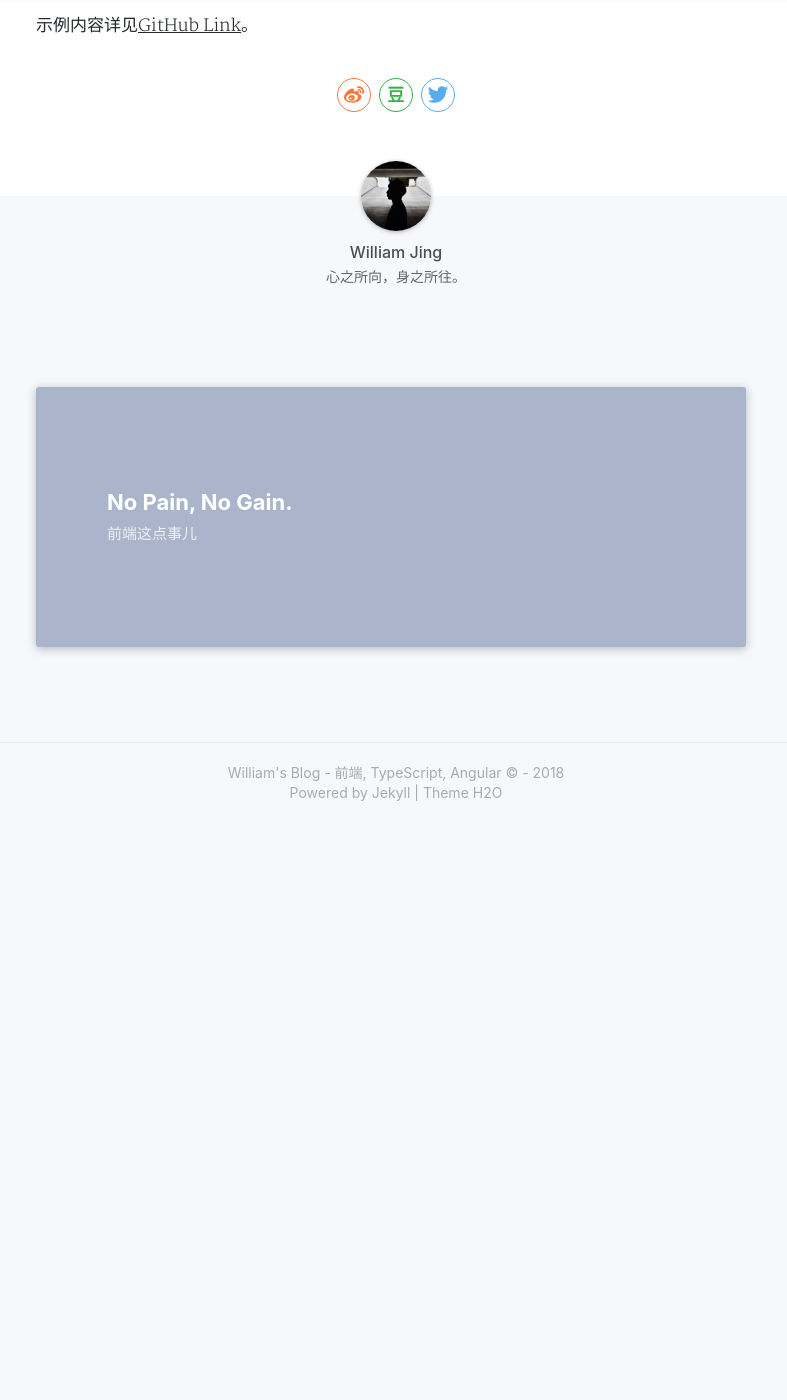
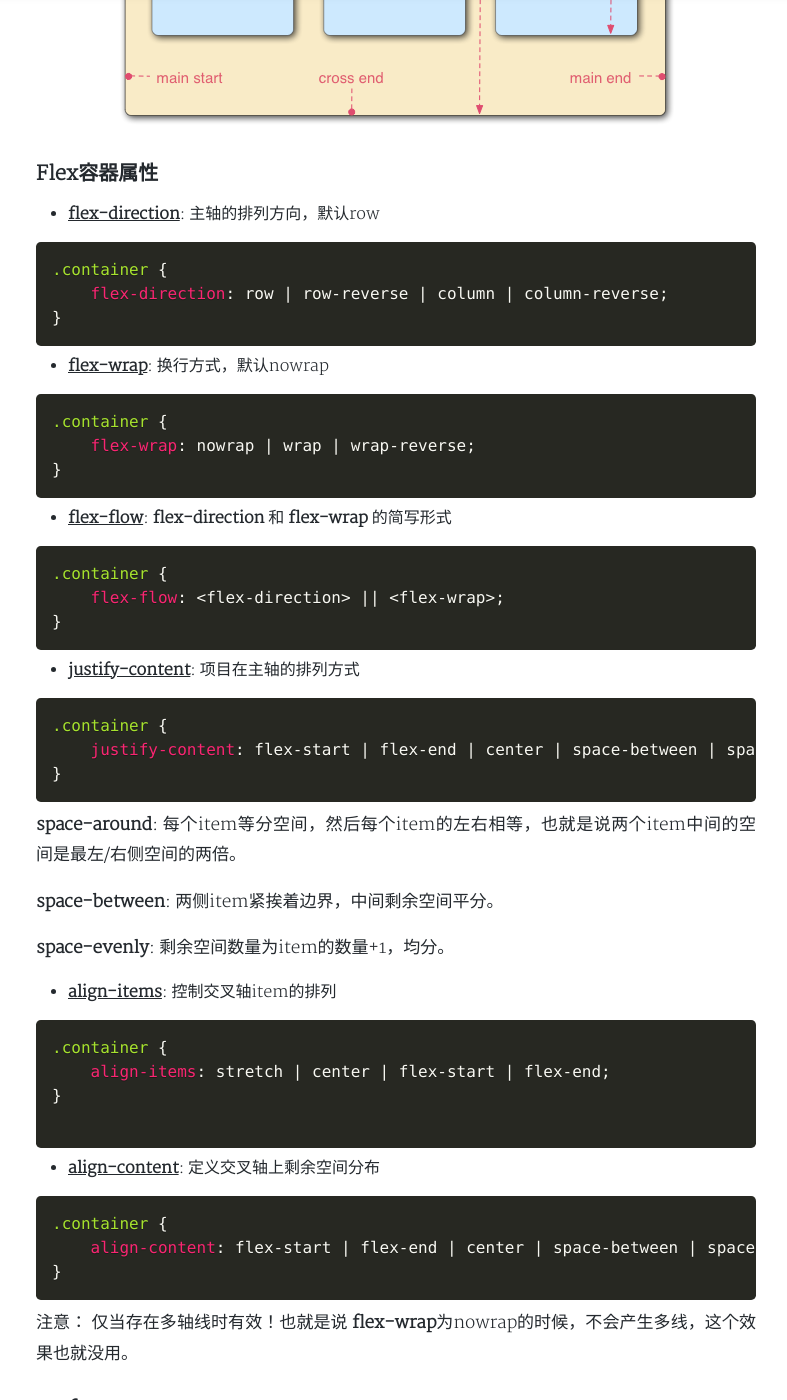
Before and after one commit to fattypiggy/fattypiggy.github.io, a Jekyll site: the page built from _posts/2018-08-19-flex-box-styles-in-css.md, in a window 1280 px wide and 1400 px high, scrolled down 1425 px. Shown: the whole window, without its empty margins (244-1031 px from the left). Built offline with Jekyll 4.4.1, drawn with Linux system fonts in a browser that asks for light colours; nearby versions of some CDN libraries; comment, search, counter and statistics services are not loaded; a style sheet for code colours, icons or effects is not loaded; before the commit the page ends 2248 px from its top, so only the background shows below that; some of the changed text lies outside the part shown.

Commit message:
update flex box css

````diff
--- a/_posts/2018-08-19-flex-box-styles-in-css.md
+++ b/_posts/2018-08-19-flex-box-styles-in-css.md
@@ -10,7 +10,7 @@
 
 # Background
 
-Flex box，也加”弹性盒子“，目的是更高效的创建布局、对齐方式、动态处理剩余空间等问题。
+[**Flex box**](https://developer.mozilla.org/en-US/docs/Glossary/Flex)，也加”弹性盒子“，目的是更高效的创建布局、对齐方式、动态处理剩余空间等问题。
 
 在Flex box之前，float和position被广泛的使用在布局里面，但是处理以下三个问题时会非常棘手：
 
@@ -24,13 +24,76 @@
 
 ## Basics and Terminology
 
-* 容器(Container)和项(item)
+* [**容器(Container)**](https://developer.mozilla.org/en-US/docs/Glossary/flex_container)和[**项(item)**](https://developer.mozilla.org/en-US/docs/Glossary/flex_item)
 
 * 容器有两个轴，主轴(main axis)和交叉轴(cross axis)，默认主轴是水平方向，交叉轴永远和主轴垂直，正方向是向右或者向下，reverse方向是向左或者向上。
+
+* 可以随意安排子项，顺序而不用改变文档结构。
 
 * 对于容器和项，有不同的职责和属性。
 
 * flex box是方向无关的，对比HTML元素，div等块级元素默认是垂直排列的，span等内联元素默认是水平排列的
+
+![Flex Box]({{ "/images/flexbox.png" | absolute_url }})
+
+### Flex容器属性
+
+* [**flex-direction**](https://developer.mozilla.org/en-US/docs/Web/CSS/flex-direction): 主轴的排列方向，默认row
+
+```CSS
+.container {
+    flex-direction: row | row-reverse | column | column-reverse;
+}
+```
+
+* [**flex-wrap**](https://developer.mozilla.org/en-US/docs/Web/CSS/flex-wrap): 换行方式，默认nowrap
+
+```CSS
+.container {
+    flex-wrap: nowrap | wrap | wrap-reverse;
+}
+```
+
+* [**flex-flow**](https://developer.mozilla.org/en-US/docs/Web/CSS/flex-flow): **flex-direction** 和 **flex-wrap** 的简写形式
+
+```CSS
+.container {
+    flex-flow: <flex-direction> || <flex-wrap>;
+}
+```
+
+* [**justify-content**](https://developer.mozilla.org/en-US/docs/Web/CSS/justify-content): 项目在主轴的排列方式
+
+```CSS
+.container {
+    justify-content: flex-start | flex-end | center | space-between | space-around | space-evenly;
+}
+```
+
+**space-around**: 每个item等分空间，然后每个item的左右相等，也就是说两个item中间的空间是最左/右侧空间的两倍。
+
+**space-between**: 两侧item紧挨着边界，中间剩余空间平分。
+
+**space-evenly**: 剩余空间数量为item的数量+1，均分。
+
+* [**align-items**](https://developer.mozilla.org/en-US/docs/Web/CSS/align-items): 控制交叉轴item的排列
+
+```CSS
+.container {
+    align-items: stretch | center | flex-start | flex-end;
+}
+
+```
+
+* [**align-content**](https://developer.mozilla.org/en-US/docs/Web/CSS/align-content): 定义交叉轴上剩余空间分布
+
+```CSS
+.container {
+    align-content: flex-start | flex-end | center | space-between | space-around | stretch;
+}
+```
+
+注意： 仅当存在多轴线时有效！也就是说 **flex-wrap**为nowrap的时候，不会产生多线，这个效果也就没用。
 
 ## Reference
 
````
Also changed, not shown: images/flexbox.png (added).
